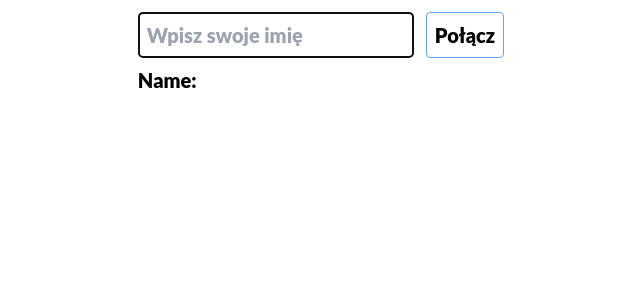
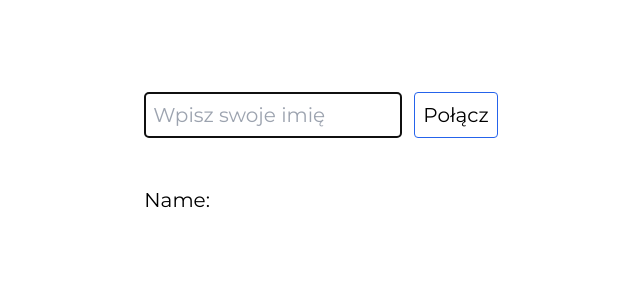
Before and after one commit to GrzegorzPacewicz/gj-chat, a React (Vite) app: page / in a window 1280 px wide. Shown: the top 300 px of the page, without its empty margins (319-959 px from the left). Built offline with nearby package versions, Linux system fonts and the light colour scheme.

Commit message:
Div added to error message

```diff
--- a/index.html
+++ b/index.html
@@ -1,9 +1,13 @@
 <!doctype html>
 <html lang="en">
 <head>
-    <meta charset="UTF-8" />
-    <link rel="icon" type="" href="" />
-    <meta name="viewport" content="width=device-width, initial-scale=1.0" />
+    <meta charset="UTF-8"/>
+    <link rel="icon" type="" href=""/>
+    <meta name="viewport" content="width=device-width, initial-scale=1.0"/>
+    <link rel="preconnect" href="https://fonts.googleapis.com">
+    <link rel="preconnect" href="https://fonts.gstatic.com" crossorigin>
+    <link href="https://fonts.googleapis.com/css2?family=Montserrat:ital,wght@0,400;0,500;0,600;0,700;0,800;0,900;1,400;1,500;1,600;1,700;1,800;1,900&display=swap"
+          rel="stylesheet">
     <title>GJ Chat :)</title>
 </head>
 <body>
--- a/src/App.tsx
+++ b/src/App.tsx
@@ -1,4 +1,7 @@
-import React, { useState } from "react";
+import
+
+
+{ useState } from "react";
 
 function App() {
     const [inputValue, setInputValue] = useState('');
@@ -28,10 +31,10 @@ function App() {
 
 
     return (
-        <div className="p-1">
+        <div className="p-1 mt-20 w-full">
             <form className="flex gap-3 my-2" onSubmit={handleSubmit}>
                 <input
-                    className="w-full text-xl border-[1px] border-blue-400 rounded p-2 border-solid"
+                    className="w-full text-xl border-[1px] border-blue-600 rounded p-2 border-solid"
                     value={inputValue}
                     autoFocus
                     type="text"
@@ -42,15 +45,18 @@ function App() {
                     }}
                 />
                 <button
-                    className="text-xl border-[1px] border-blue-400 rounded p-2 border-solid"
+                    className="text-xl border-[1px] border-blue-600 rounded p-2 border-solid hover:text-white hover:bg-blue-600 transform-all duration-300 $"
                     type="submit"
                     // disabled={isSubmitDisabled}
                     >
-
-                    Połącz
+                   Połącz
                 </button>
             </form>
-            {error && <p className="text-red-500">{error}</p>}
+            <div className="h-10 py-2">
+
+                {error && <p className="text-red-500">{error}</p>}
+
+            </div>
 
             <div className="text-xl">Name: <span className="font-bold text-blue-600">{userName}</span></div>
         </div>
--- a/src/style.css
+++ b/src/style.css
@@ -9,7 +9,7 @@
 }
 
 :root {
-    font-family: "Lato Black", sans-serif;
+    font-family: "Montserrat", sans-serif;
 }
 
 body {
```
Lines whose indentation alone changed are shown as unchanged.
